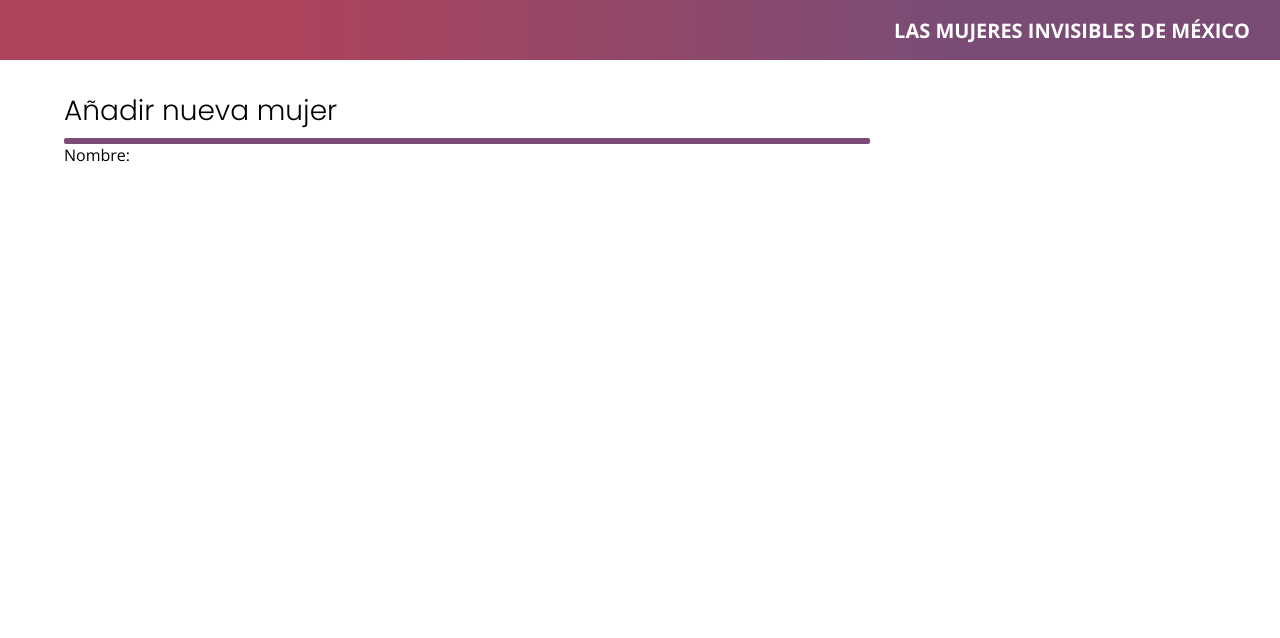
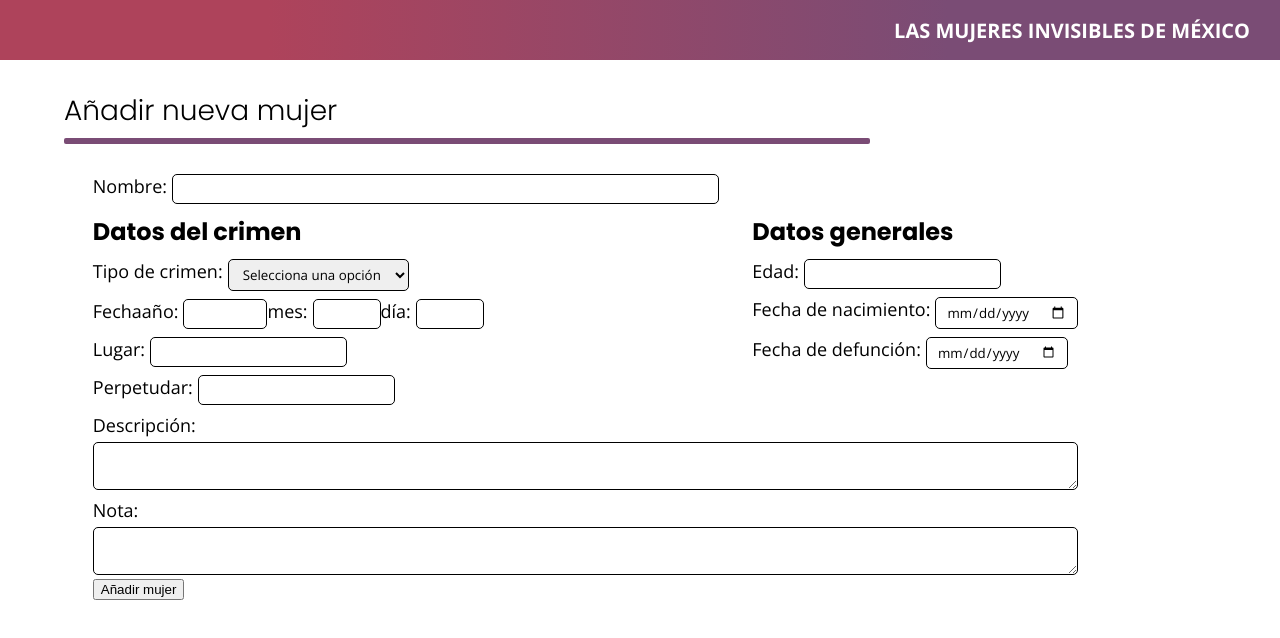
Before and after one commit to gbrenesm/database, a Next.js app: page /anadir-mujer in a window 1280 px wide. Shown: the top 638 px of the page. Built offline with nearby package versions, Linux system fonts and the light colour scheme; a web font is replaced by a local one.

Commit message:
Add styles for form (not finish)

```diff
--- /dev/null
+++ b/components/Add/Form/Form.js
@@ -0,0 +1,100 @@
+import { useEffect, useState } from 'react'
+
+// Import styles
+import { Form } from './Form.styled'
+import { Title2 } from '../../Layout/Title/Title.styled'
+
+const WomanForm = () => {
+  const [name, setName] = useState('')
+  const [eventsDay, setEventsDay] = useState(0)
+  const [eventsMonth, setEventsMonth] = useState(0)
+  const [eventsYear, setEventsYear] = useState(0)
+  const [age, setAge] = useState(0)
+  const [place, setPlace] = useState('')
+  const [who, setWho] = useState('')
+  const [crime, setCrime] = useState('')
+  const [birthday, setBirthday] = useState('')
+  const [death, setDeath] = useState('')
+  const [note, setNote] = useState('')
+  const [description, setDescription] = useState('')
+
+  const submitForm = (e) => {
+    e.preventDefault()
+    console.log(name, eventsDay, eventsMonth, eventsYear, place, who)
+  }
+
+  return (
+    <Form onSubmit={submitForm}>
+      <div className="input-container in-line name">
+        <label htmlFor="name">Nombre:</label>
+        <input type="text" onChange={e => setName(e.target.value)} name="name" id="name"/>
+      </div>
+      <div className="datos">
+        <div>
+          <Title2>Datos del crimen</Title2>
+          <div className="input-container in-line">
+            <label htmlFor="crime">Tipo de crimen:</label>
+            <select required onChange={e => setCrime(e.target.value)} name="crime" id="crime">
+              <option value="" selected>Selecciona una opción</option>
+              <option value="faminicidio">Feminicidio</option>
+              <option value="intento de feminicidio">Intento de feminicidio</option>
+              <option value="violación">Violación</option>
+              <option value="agresión">Agresión</option>
+              <option value="otro">Otro</option>
+            </select>
+            {crime === 'otro'?
+            <>
+            <label htmlFor="type-crime">Indica el crimen</label>
+            <input type="text" onChange={e => setCrime(e.target.value)} name="type-crime" id="type-crime"/>
+            </>: <></>}
+          </div>
+          <div className="input-container in-line">
+            <label>Fecha</label>
+            <label htmlFor="year">año:</label>
+            <input type="number" min="1500" max="2050" onChange={e => setEventsYear(e.target.value)} name="year" id="year"/>
+            <label htmlFor="month">mes:</label>
+            <input type="number" min="1" max="31" onChange={e => setEventsDay(e.target.value)} name="month" id="month"/>
+            <label htmlFor="day">día:</label>
+            <input type="number" min="1" max="12" onChange={e => setEventsMonth(e.target.value)} name="day" id="day" />
+          </div>
+          <div className="input-container in-line">
+            <label htmlFor="place">Lugar:</label>
+            <input type="text" onChange={e => setPlace(e.target.value)} name="place" id="place" />
+          </div>
+          <div className="input-container in-line">
+            <label htmlFor="who" >Perpetudar:</label>
+            <input type="text" onChange={e => setWho(e.target.value)} name="who" id="who" />
+          </div>
+        </div>
+        <div>
+        <Title2>Datos generales</Title2>
+          <div className="input-container in-line">
+            <label htmlFor="age" >Edad:</label>
+            <input type="number" onChange={e => setAge(e.target.value)} name="age" id="age" />
+          </div>
+          <div className="input-container in-line">
+            <label htmlFor="birthday" >Fecha de nacimiento:</label>
+          < input type="date" onChange={e => setBirthday(e.target.value)} name="birthdat" id="birthday" />
+          </div>
+          <div className="input-container in-line">
+            <label htmlFor="death" >Fecha de defunción:</label>
+            <input type="date" onChange={e => setDeath(e.target.value)} name="death" id="death" />
+          </div>
+        </div>
+      </div>
+      <div>
+        <div className="input-container text-area">
+          <label htmlFor="description">Descripción:</label>
+          <textarea onChange={e => setDescription(e.target.value)} name="description"/>
+        </div>
+        <div className="input-container text-area">
+          <label htmlFor="note">Nota:</label>
+          <textarea onChange={e => setNote(e.target.value)} name="note"/>
+        </div>
+      </div>
+      <button type="submit">Añadir mujer</button>
+    </Form>
+  )
+}
+
+export default WomanForm
--- /dev/null
+++ b/components/Add/Form/Form.styled.js
@@ -0,0 +1,52 @@
+import styled from 'styled-components'
+import { colors } from '../../../styles/theme'
+
+export const Form = styled.form`
+  width: 95%;
+  margin: 30px auto;
+  font-size: 18px;
+
+  input,
+  textarea,
+  select {
+    font-family: 'Open Sans', sans-serif;
+    border-radius: 5px;
+    border: 1px solid black;
+    padding: 5px 10px;
+  }
+
+  .input-container {
+    display: flex;
+    margin-top: 8px;
+    input,
+    select {
+      margin-left: 5px;
+    }
+  }
+
+  .text-area {
+    flex-direction: column;
+    textarea {
+      width: 90%;
+      margin-top: 5px;
+    }
+  }
+
+  .in-line {
+
+  }
+
+  // For the first name label and input
+  .name {
+    margin: 10px 0;
+    input {
+      width: 50%;
+    }
+  }
+
+  .datos {
+    width: 90%;
+    display: flex;
+    justify-content: space-between;
+  }
+`
--- a/components/Layout/Title/Title.styled.js
+++ b/components/Layout/Title/Title.styled.js
@@ -14,3 +14,8 @@ export const TitleHeader = styled.div`
     margin-top: 6px;
   }
 `
+
+export const Title2 = styled.h2`
+  font: bold 24px 'Poppins', sans-serif;
+  margin-bottom: 10px;
+`
--- a/graphQL/typeDefs/types.js
+++ b/graphQL/typeDefs/types.js
@@ -8,10 +8,12 @@ const types = gql`
     birthday: String
     death: String
     note: String
-    eventsDay: String
+    eventsYear: Int
+    eventsMonth: Int
+    eventsDay: Int
     place: String
     who: String
-    what: String
+    crime: String
     description: String
     records: [Record]
   }
@@ -43,12 +45,14 @@ const types = gql`
     age: Int
     birthday: String
     death: String
-    note: String
-    eventsDay: String!
+    eventsYear: Int
+    eventsMonth: Int
+    eventsDay: Int
     place: String
     who: String
-    what: String!
+    crime: String!
     description: String
+    note: String
   }
 
   input UserInput {
--- a/models/Woman.js
+++ b/models/Woman.js
@@ -9,10 +9,12 @@ const WomanSchema = new Schema({
   birthday: Date,
   death: Date,
   note: String,
-  eventsDay: Date,
+  eventsYear: Number,
+  eventsMonth: Number,
+  eventsDay: Number,
   place: String,
   who: String,
-  what: {
+  crime: {
     type: String,
     required: true
   },
--- a/package.json
+++ b/package.json
@@ -16,6 +16,7 @@
     "apollo-boost": "^0.4.9",
     "apollo-server-micro": "^2.24.1",
     "bcrypt": "^5.0.1",
+    "caniuse-lite": "^1.0.30001272",
     "graphql": "^15.5.0",
     "jsonwebtoken": "^8.5.1",
     "mongoose": "^5.12.11",
--- a/pages/anadir-mujer.js
+++ b/pages/anadir-mujer.js
@@ -1,18 +1,18 @@
 // Import components
 import Title from "../components/Layout/Title/Title"
+import WomanForm from '../components/Add/Form/Form'
 
 // import styles
 import { Page } from "../styles/Pages.styled"
 
 const AddWoaman = () => {
+
   return (
     <Page>
       <Title
         title='Añadir nueva mujer'
       />
-      <form>
-        <label>Nombre: </label>
-      </form>
+      <WomanForm/>
     </Page>
   )
 }
```
Also changed, not shown: 1 other file (tests, documents, lock files or other folders).
